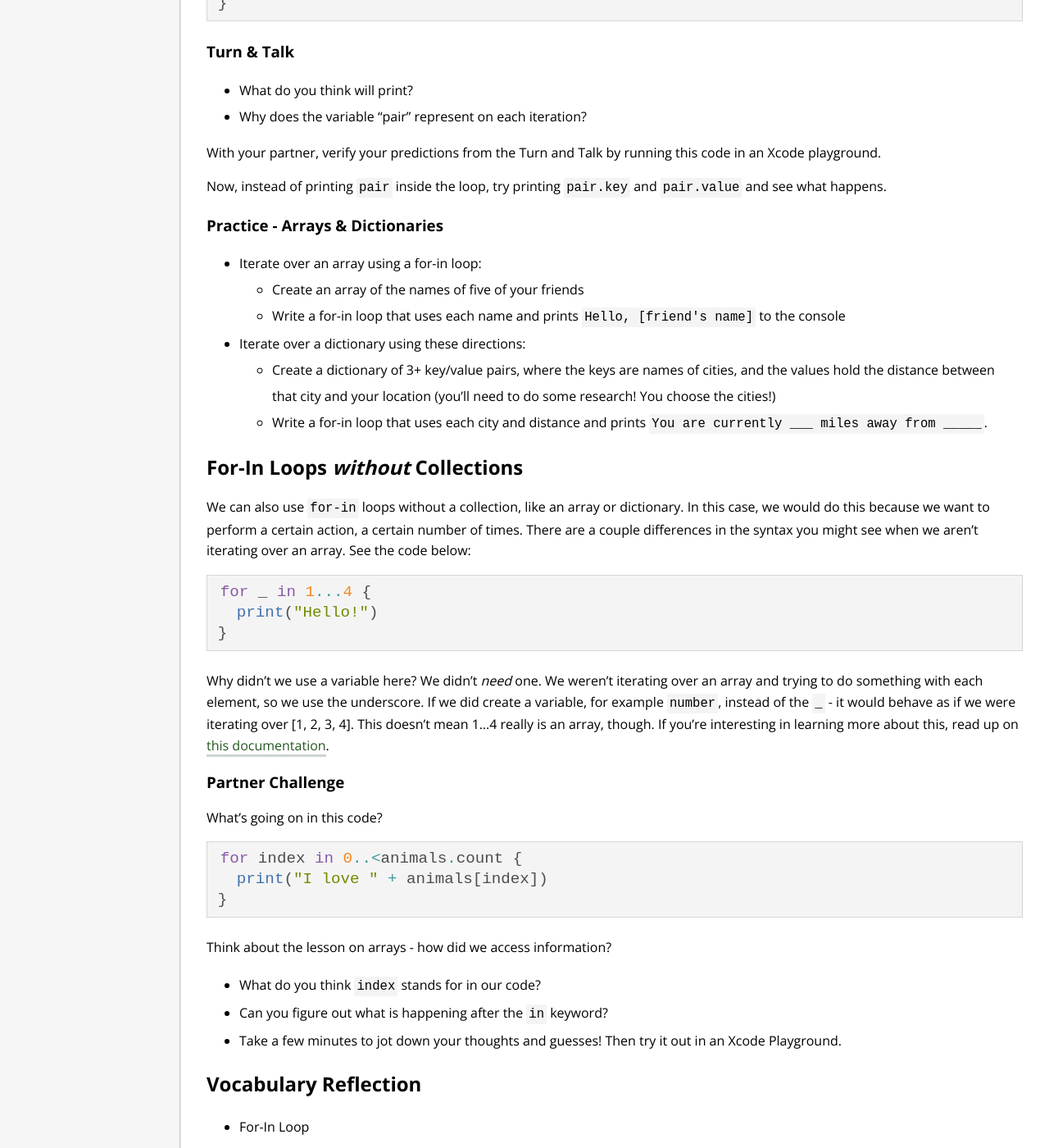
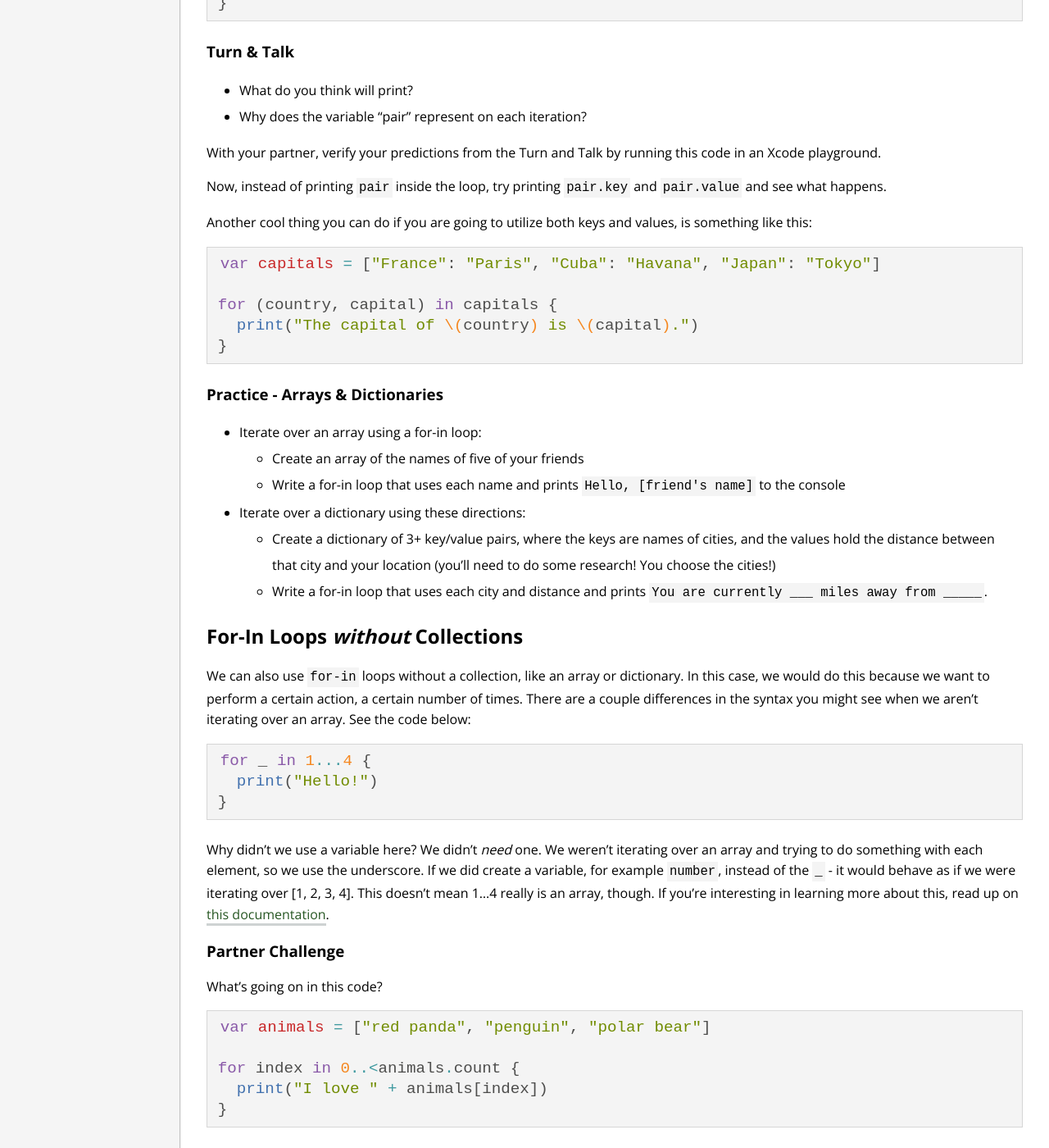
Before and after one commit to ameseee/kwk-curriculum-site, a Jekyll site: the page built from swift-ios/lessons/loops/index.md, in a window 1280 px wide and 1400 px high, scrolled down 2453 px. Shown: the whole window at 82% size. Built offline with Jekyll 4.4.1, drawn with Linux system fonts in a browser that asks for light colours; nearby versions of some CDN libraries; our own code applies the rules of GitHub Pages for plain Markdown files.

Commit message:
Might slight formtting updates to loops and functions lesson

````diff
--- a/swift-ios/lessons/loops/index.md
+++ b/swift-ios/lessons/loops/index.md
@@ -94,6 +94,16 @@ With your partner, verify your predictions from the Turn and Talk by running thi
 
 Now, instead of printing `pair` inside the loop, try printing `pair.key` and `pair.value` and see what happens.
 
+Another cool thing you can do if you are going to utilize both keys and values, is something like this:
+
+```swift
+var capitals = ["France": "Paris", "Cuba": "Havana", "Japan": "Tokyo"]
+
+for (country, capital) in capitals {
+  print("The capital of \(country) is \(capital).")
+}
+```
+
 ### Practice - Arrays & Dictionaries
 
 * Iterate over an array using a for-in loop:
@@ -120,6 +130,8 @@ Why didn't we use a variable here? We didn't _need_ one. We weren't iterating ov
 What's going on in this code?
 
 ```swift
+var animals = ["red panda", "penguin", "polar bear"]
+
 for index in 0..<animals.count {
   print("I love " + animals[index])
 }
````
Also changed, not shown: swift-ios/lessons/functions/index.md (+3 -0 lines).
